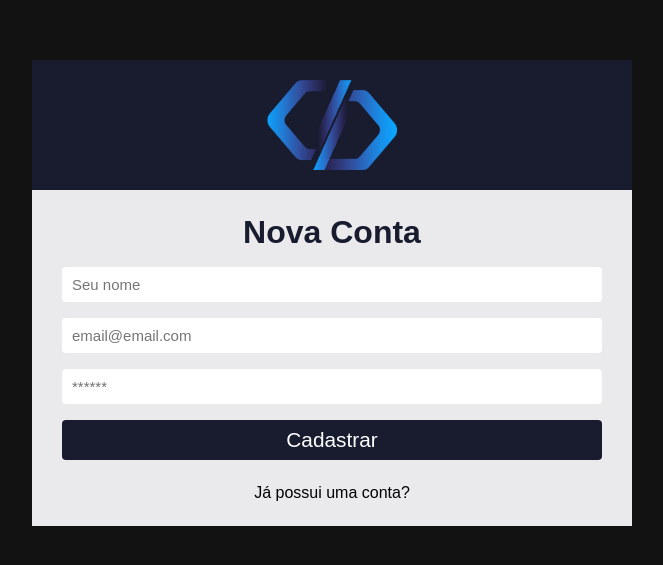
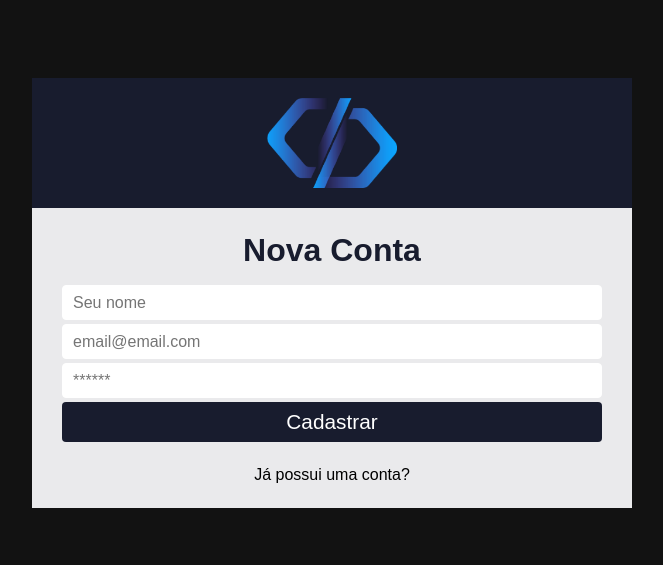
Before and after one commit to ianabreu/meus-chamados-web, a React (Vite) app: page /register in a window 1280 px wide. Shown: the part 107-672 px from the top of the page, without its empty margins (308-971 px from the left). Built offline with nearby package versions, Linux system fonts and the light colour scheme.

Commit message:
refact Input component to format custom masks and insert label component

```diff
--- a/src/components/Header/styles-header.css
+++ b/src/components/Header/styles-header.css
@@ -1,6 +1,7 @@
 .sidebar {
   background-color: var(--primary);
   overflow: hidden;
+  min-height: 100vh;
 }
 .sidebar-image-area {
   background: url("../../assets/cover.png");
--- a/src/components/Input/index.tsx
+++ b/src/components/Input/index.tsx
@@ -1,12 +1,35 @@
 import { forwardRef, InputHTMLAttributes } from "react";
 import "./styles-input.css";
 
-type InputUIProps = InputHTMLAttributes<HTMLInputElement>;
+type InputUIProps = InputHTMLAttributes<HTMLInputElement> & {
+  error?: string;
+  label?: string;
+  mask?: (value: string) => string;
+};
 
 export const Input = forwardRef<HTMLInputElement, InputUIProps>(
-  ({ className, ...rest }, ref) => {
+  ({ label, error, id, mask, className, ...rest }, ref) => {
+    const handleInput = (event: React.ChangeEvent<HTMLInputElement>) => {
+      if (mask) {
+        event.target.value = mask(event.target.value);
+      }
+    };
     return (
-      <input className={`defaultInput ${className}`} {...rest} ref={ref} />
+      <div className="input-area-content">
+        {label && (
+          <label className="label" htmlFor={id}>
+            {label}
+          </label>
+        )}
+        <input
+          className={`defaultInput ${className} ${error ? "error" : ""}`}
+          ref={ref}
+          id={id}
+          onInput={handleInput}
+          {...rest}
+        />
+        {error && <p className="text-error">{error}</p>}
+      </div>
     );
   }
 );
--- a/src/components/Input/styles-input.css
+++ b/src/components/Input/styles-input.css
@@ -1,16 +1,49 @@
+.input-area-content {
+  display: flex;
+  flex-direction: column;
+  margin-bottom: 0.25rem;
+}
+.label {
+  font-size: 0.875rem;
+  font-weight: bold;
+  margin-bottom: 0.25rem;
+}
 .defaultInput {
-  margin-bottom: 1rem;
   height: 35px;
   border-radius: 4px;
-  border: 0;
   padding: 10px;
-  font-size: 15px;
+  font-size: 1rem;
+  max-width: 600px;
+  box-shadow: 0 0 0 0;
+  outline: 0;
+
   background-color: var(--input);
-  max-width: 600px;
+  border: 1px solid var(--input);
   color: var(--text);
 }
 .defaultInput:disabled {
   cursor: not-allowed;
   background-color: var(--disabled-bg);
+  border: 1px solid var(--disabled-bg);
   color: var(--disabled-text);
 }
+.defaultInput:focus {
+  color: var(--text);
+  border: 1px solid var(--input);
+  outline: 0;
+}
+.defaultInput.error {
+  color: red;
+  border: 1px solid red;
+  outline: invert;
+}
+.defaultInput.error::placeholder {
+  color: red;
+  opacity: 0.7;
+}
+
+.text-error {
+  color: red;
+  margin-top: 2px;
+  font-size: 12px;
+}
--- a/src/pages/Profile/index.tsx
+++ b/src/pages/Profile/index.tsx
@@ -106,10 +106,13 @@ export default function Profile() {
           )}
         </label>
         <div className="input-area">
-          <label htmlFor="">Nome</label>
-          <Input placeholder="Digite seu nome" ref={nameRef} />
-          <label htmlFor="">Email</label>
-          <Input placeholder="" ref={emailRef} disabled />
+          <Input
+            label="Nome"
+            placeholder="Digite seu nome"
+            id="name"
+            ref={nameRef}
+          />
+          <Input label="Email" id="email" ref={emailRef} disabled />
           <Button type="submit" loading={loading}>
             Salvar
           </Button>
--- a/src/pages/Profile/styles-profile.css
+++ b/src/pages/Profile/styles-profile.css
@@ -33,19 +33,14 @@
   border-radius: 50%;
   object-fit: cover;
 }
-.profile-area label {
-  margin-bottom: 0.5rem;
-  font-size: 1.4rem;
-}
 .input-area {
   display: flex;
   flex-direction: column;
   max-width: 600px;
-}
-.input-area label {
-  margin-bottom: 0.5rem;
+  gap: 0.5rem;
   margin-top: 1rem;
 }
+
 .profile-area > button {
   background-color: transparent;
   border: 1px solid var(--primary);
```
